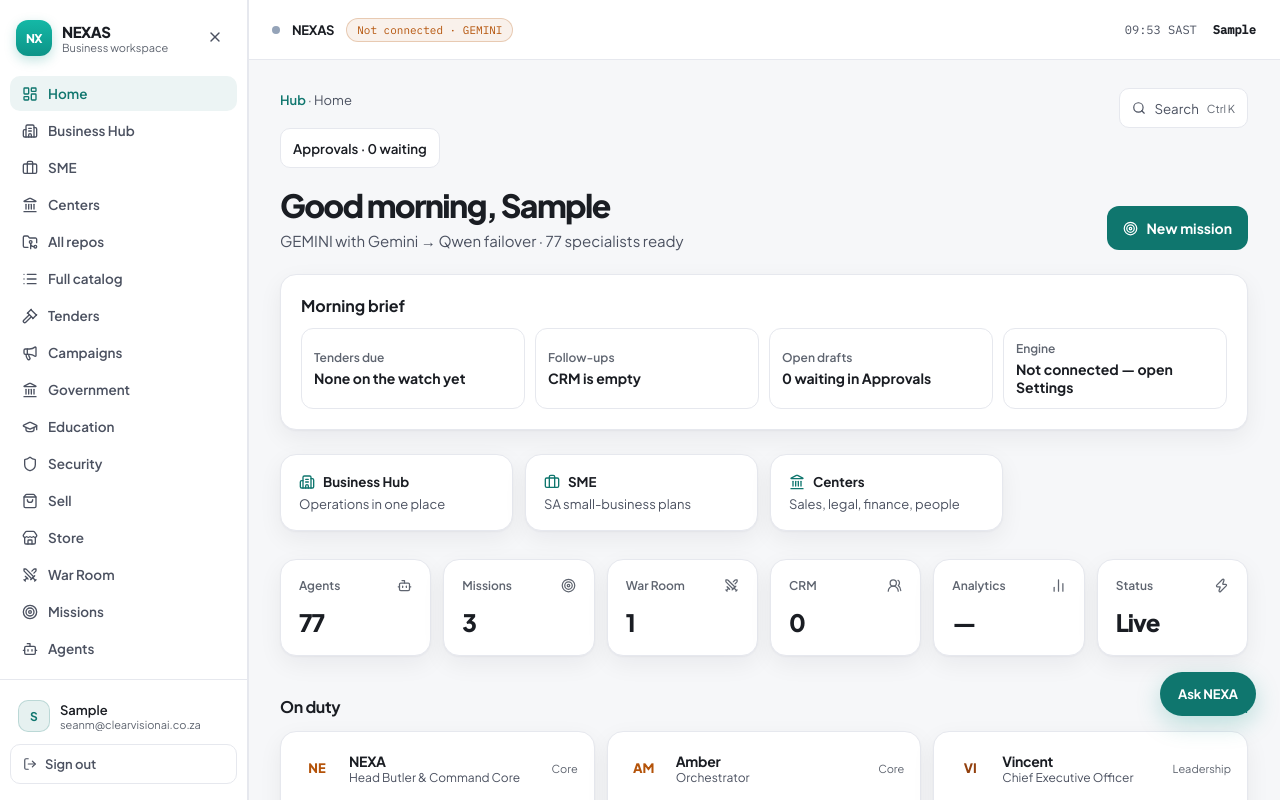
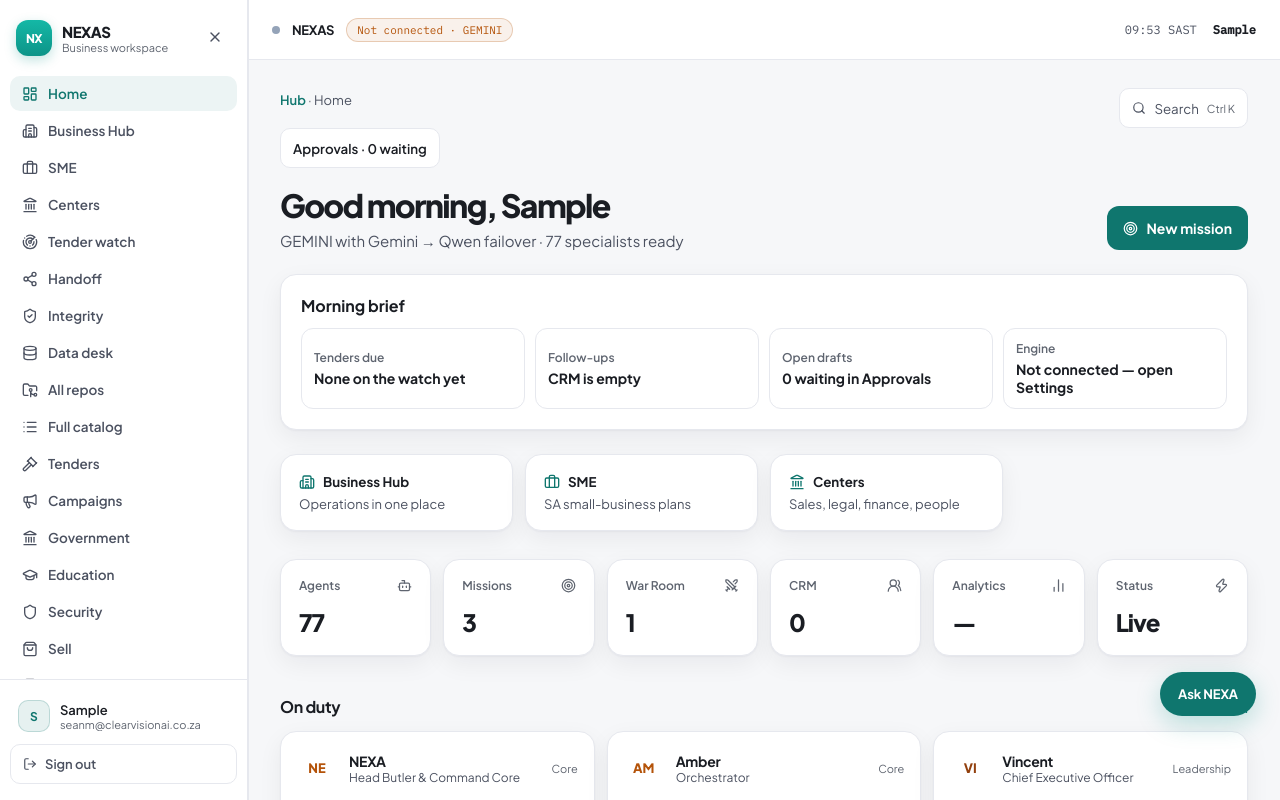
Before and after one commit to seanie84/seanie84.github.io, a React (Vite) app: page /login in a window 1280 px wide. Both pictures are taken after typing "Sample", "Sample123", "Sample123" into the empty fields and a click on the button "Save password and enter". Shown: the top 800 px of the page. Built offline with nearby package versions, Linux system fonts and the light colour scheme.

Commit message:
ui: nav for watch, handoff, integrity, and data

```diff
--- a/src/components/layout/Sidebar.tsx
+++ b/src/components/layout/Sidebar.tsx
@@ -6,6 +6,7 @@ import {
   Settings, Palette, LogOut, Bot, ScrollText, X, MessageSquare,
   Building2, Briefcase, Landmark, FolderGit2, List,
   Gavel, Megaphone, GraduationCap, Shield, Store, ShoppingBag,
+  Radar, Share2, ShieldCheck, Database,
 } from 'lucide-react';
 
 const NAV = [
@@ -13,6 +14,10 @@ const NAV = [
   { to: '/hub',        label: 'Business Hub',     Icon: Building2 },
   { to: '/sme',        label: 'SME',              Icon: Briefcase },
   { to: '/centers',    label: 'Centers',          Icon: Landmark },
+  { to: '/watch',      label: 'Tender watch',     Icon: Radar },
+  { to: '/handoff',    label: 'Handoff',          Icon: Share2 },
+  { to: '/integrity',  label: 'Integrity',        Icon: ShieldCheck },
+  { to: '/data',       label: 'Data desk',        Icon: Database },
   { to: '/repos',      label: 'All repos',        Icon: FolderGit2 },
   { to: '/catalog',    label: 'Full catalog',     Icon: List },
   { to: '/tenders',    label: 'Tenders',          Icon: Gavel },
```
